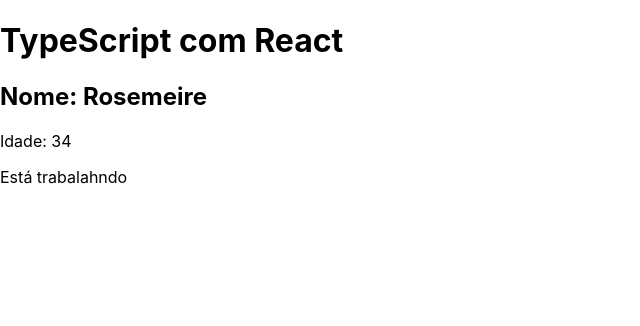
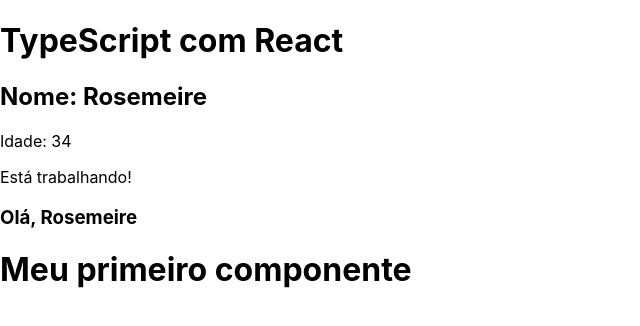
Before and after one commit to RosemeireRibeiroCaetano/typescript, a React (Create React App) app in the folder 11_react_com_ts/: page / in a window 1280 px wide. Shown: the top 326 px of the page, without its empty margins (0-640 px from the left). Built offline with nearby package versions, Linux system fonts and the light colour scheme.

Commit message:
Importando Componentes

```diff
--- a/11_react_com_ts/src/App.tsx
+++ b/11_react_com_ts/src/App.tsx
@@ -1,5 +1,7 @@
 import React from 'react';
 
+// 4 - Impotação de componentes
+import FirstComponent from './components/FirstComponent';
 
 function App() {
 
@@ -8,12 +10,23 @@ function App() {
  const age: number = 34;
  const isWorking: boolean = true;
 
+ // 2 - Funçoẽs
+ const userGreeting = (name: string): string => {
+  return `Olá, ${name}`
+ }
+
   return (
     <div className="App">
      <h1>TypeScript com React</h1>
      <h2>Nome: {name}</h2>
      <p>Idade: {age}</p>
-     {isWorking && <p>Está trabalahndo</p>}
+     {isWorking && (
+      <div>
+        <p>Está trabalhando!</p>
+      </div>
+      )}
+       <h3>{userGreeting(name)}</h3>
+       <FirstComponent/>
     </div>
   );
 }
--- /dev/null
+++ b/11_react_com_ts/src/components/FirstComponent.tsx
@@ -0,0 +1,17 @@
+// 3 - Componente
+
+import * as React from 'react'
+
+export interface props {
+
+}
+
+function FirstComponent (props: props) {
+    return (
+        <div>
+            <h1>Meu primeiro componente</h1>
+        </div>
+    );
+}
+
+export default FirstComponent
```
